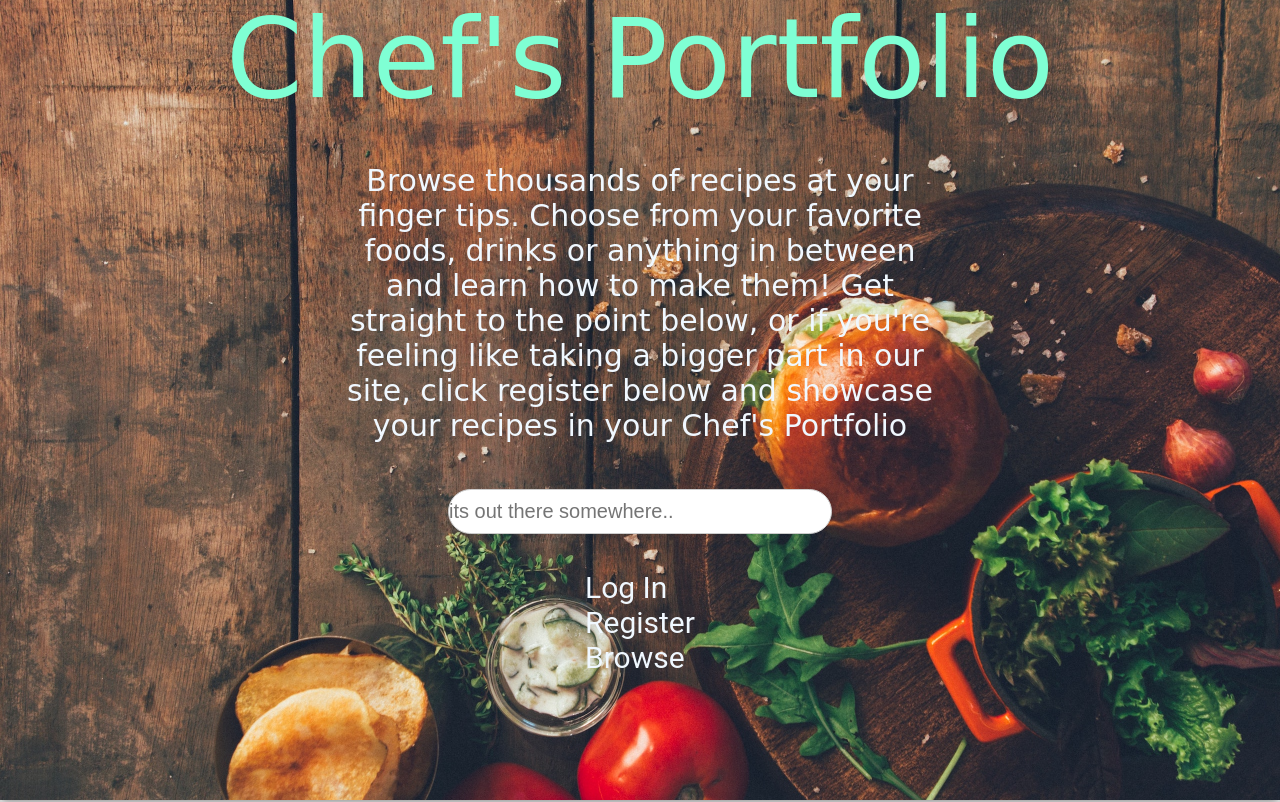
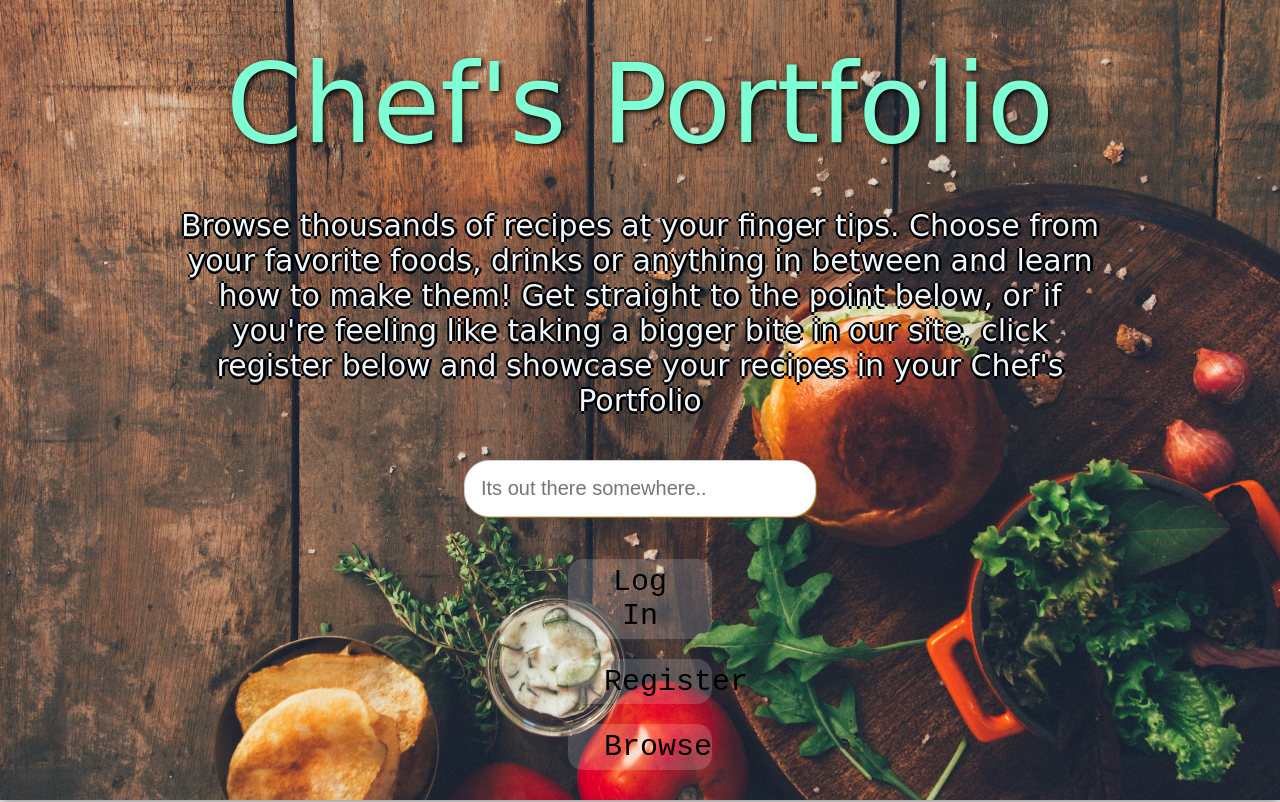
Before and after one commit to chef-portfolio-4/landing-page, a plain HTML site: page index.html in a window 1280 px wide. Shown: the top 802 px of the page. Drawn offline with Linux system fonts and the light colour scheme; a web font is replaced by a local one.

Commit message:
edits to landing page

```diff
--- a/index.html
+++ b/index.html
@@ -24,9 +24,9 @@
 
         <div id="title">
             <h1>Chef's Portfolio</h1>
-            <p>Browse thousands of recipes at your finger tips. Choose from your favorite foods, drinks or anything in between and learn how to make them! Get straight to the point below, or if you're feeling like taking a bigger part in our site, click register below and showcase your recipes in your Chef's Portfolio</p>
+            <p>Browse thousands of recipes at your finger tips. Choose from your favorite foods, drinks or anything in between and learn how to make them! Get straight to the point below, or if you're feeling like taking a bigger bite in our site, click register below and showcase your recipes in your Chef's Portfolio</p>
             <div id="searchbar1">
-                <input type="text" placeholder="its out there somewhere..">
+                <input type="text" class="text1" placeholder="Its out there somewhere..">
             </div>
             <nav>
                <ul>
--- a/less/navigation.less
+++ b/less/navigation.less
@@ -7,55 +7,81 @@
     // width: 100%;
     height: 100vh;
     box-shadow: 0 2px 10px grey;
-//    margin-bottom: 20px;
-//    nav{
-//        display: flex;
-//        justify-content: flex-end;
-//        ul{
-//            position: fixed;
-//            width: 40%;
-//            display: flex;
-//            flex-direction: row;
-//            justify-content: space-around;
-//            font-size: 3.5rem;
-//            text-decoration: none;
-//            padding-top: 20px;
-//        }
-//        a{
-//            color: aliceblue;
-//            text-decoration: none;
-//        }
-//    }
+
     nav{
         display: flex;
         align-self: center;
         font-size: 3rem;
         text-decoration: none;
-//        padding: 20px 0;
+        text-align: center;
+        // width: 15%;
+        // padding: 5% 0;
+    //    padding: 20px 0;
 //        position: relative;
         ul{
             display: flex;
             flex-direction: column;
-            justify-content: space-around;
+            // justify-content: space-around;
             width: 100%;
-//            height: 250px;
 
-            a{
-                text-decoration: none;
+            li{
+                a{
+                    display: flex;
+                    flex-direction: column;
+                    text-decoration: none;
+                    // color: aliceblue;
+                    color: black;
+                    // background-color: rgba(255, 255, 255, 0.5);
+                    background-color: rgba(255, 255, 255, 0.166);
+                    margin: 7% 0;
+                    padding: 4% 25%;
+                    // width: 100%;
+                    border-radius: 15px;
+                    font-family: 'Courier Prime', monospace;
+            }
+            a:hover{
                 color: aliceblue;
-        }
+                opacity: .85;
+                background-color: rgba(0, 0, 0, 0.386);
+                box-shadow: 0 0 3px 2px rgba(0, 136, 255, 0.673);
+            }
+
+            }
+
+
         }
     }
      #searchbar1{
          display: flex;
          align-self: center;
-         padding: 20px 0;
+        //  padding: 20px 0;
          width: 30%;
+         border-radius: 25px;
+         padding: 16px;
          input{
-             padding: 10px 0px;
+            //  padding: 10px 0px;
+            padding: 16px;
              width: 100%;
              font-size: 2rem;
              border-radius: 25px;
+             box-shadow: 1px 1px rgb(157, 100, 3);
+         }
+         .text1{
+             background-image: url(/images/chefPortfolioLogo-Search.jpg);
+             background-repeat: no-repeat;
+             background-position: center right 10%;
+            //  text-indent: 20px;
+            @media screen and(max-width: 1520px){
+                background-image: none;
+            }
+         }
+         .text1:focus{
+             box-shadow: 0 0 3px 2px rgb(0, 136, 255);
+             outline: none;
+             background-image: none;
+         }
+         .text1:active{
+            //  background-image: none;
          }
     }
     #title{
@@ -63,7 +89,7 @@
         display: flex;
         flex-direction: column;
         justify-content: center;
-        padding-bottom: 150px;
+        // padding-bottom: 150px;
         h1{
             display: flex;
             align-self: center;
@@ -71,6 +97,7 @@
             font-size: 11rem;
             font-family: 'Ma Shan Zheng', cursive;
             padding: 20px;
+            text-shadow: 2px 2px 5px black;
         }
         p{
             display: flex;
@@ -78,9 +105,17 @@
             text-align: center;
             width: 50%;
             color: aliceblue;
-            font-size: 3rem;
+            font-size: 3.65rem;
             font-family: 'Caveat', cursive;
             padding: 20px;
+            // text-shadow: -1px 0 black, 0 1px black, 1px 0 black, 0 -1px black;
+            text-shadow: -2px 0 black, 0 3px black, 3px 0 black, 0 -2px black;
+            @media screen and(max-width: 1700px){
+                font-size: 3rem;
+            }
+            @media screen and(max-width: 1285px) {
+                width: 75%;
+            }
         }
     }
 
```
Also changed, not shown: css/index.css, images/chefPortfolioLogo-Search.jpg (added).
